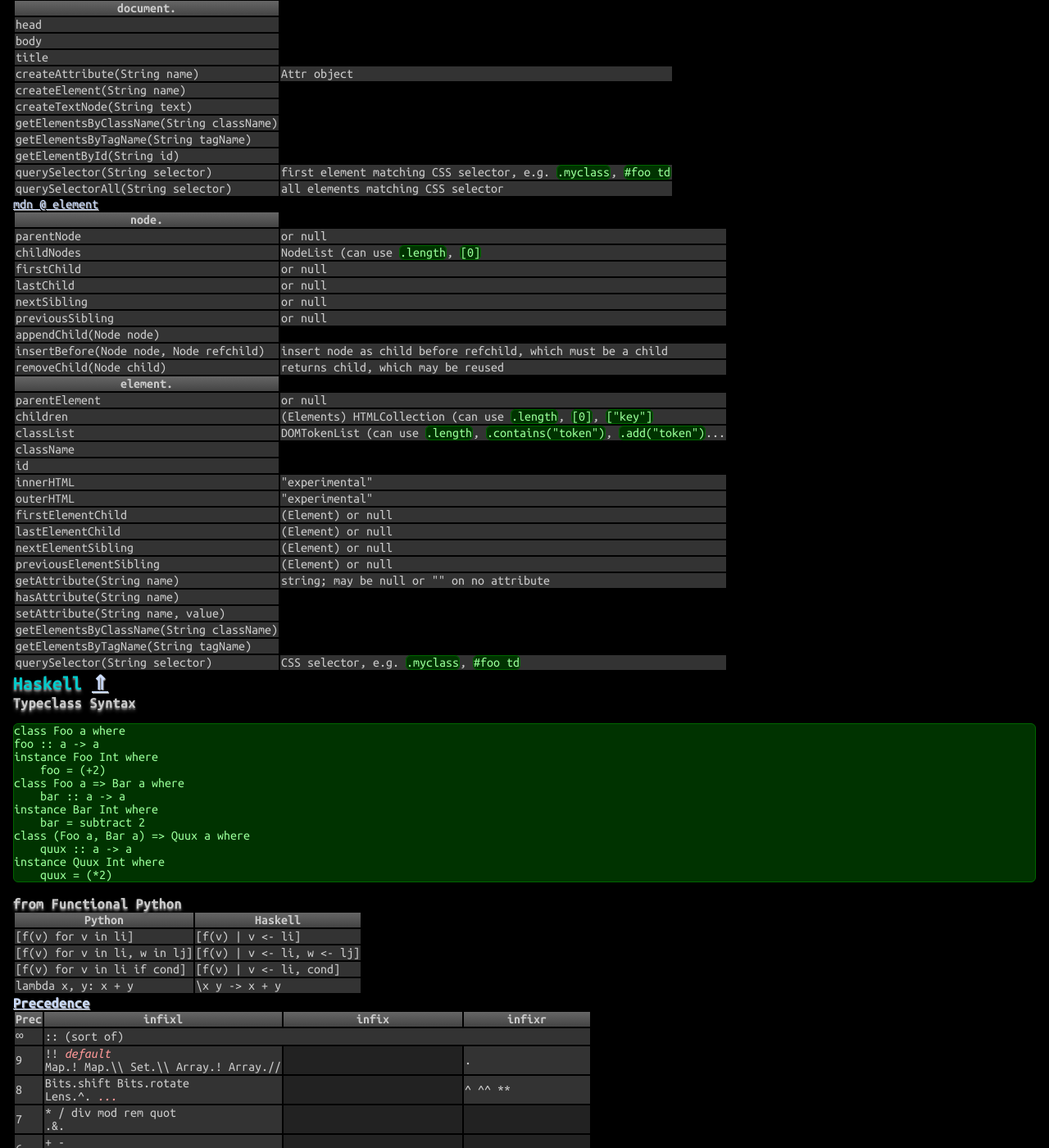
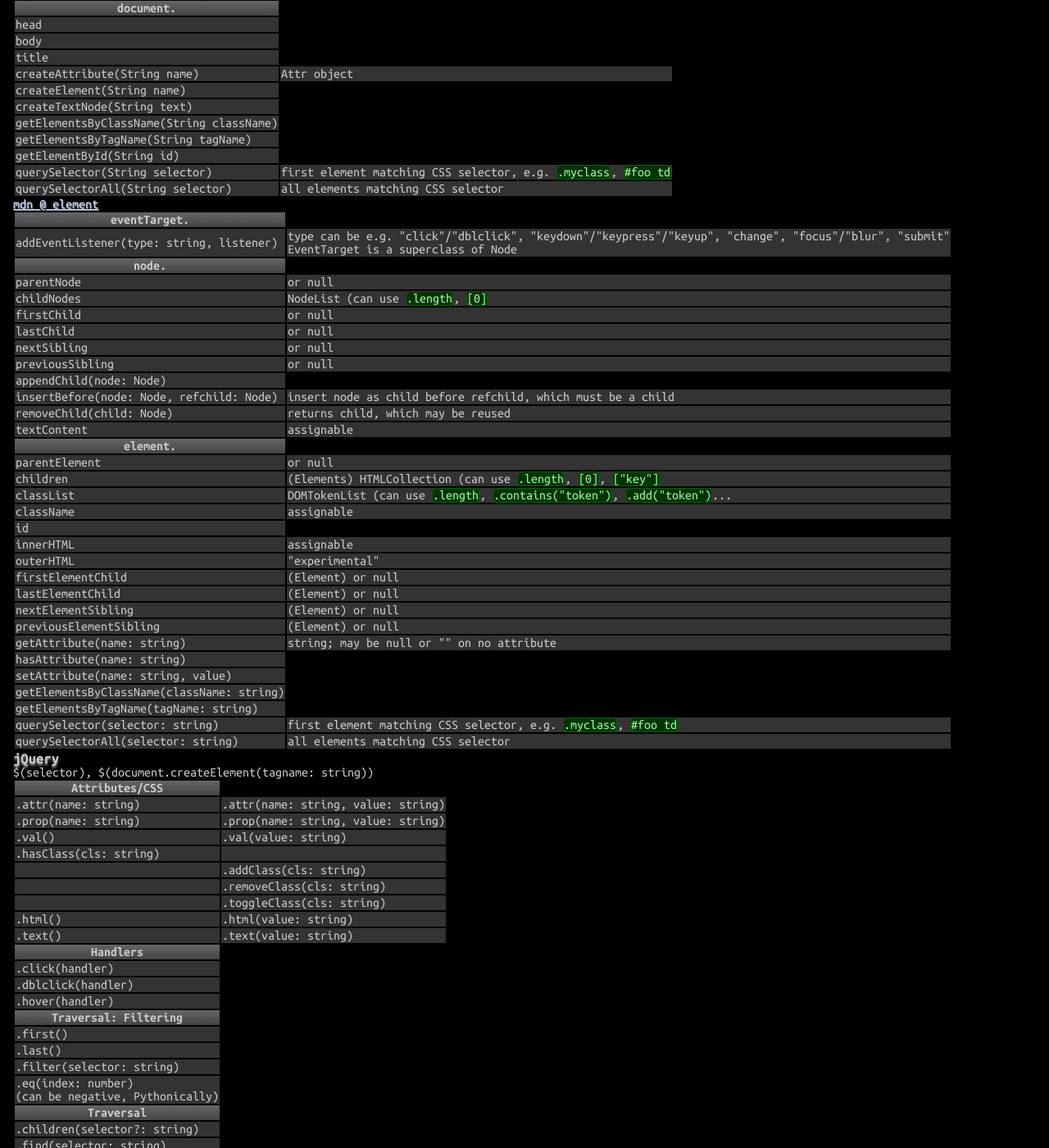
Before and after one commit to betaveros/cs, a Jekyll site: the page built from index.html, in a window 1280 px wide and 1400 px high, scrolled down 8375 px. Shown: the whole window at 82% size. Built offline with Jekyll 4.4.1, drawn with Linux system fonts in a browser that asks for light colours; some of the changed text lies outside the part shown.

Commit message:
some more DOM and jQuery

```diff
--- a/_includes/web.html
+++ b/_includes/web.html
@@ -100,6 +100,11 @@
 </table>
 <a href="https://developer.mozilla.org/en-US/docs/Web/API/element">mdn @ element</a>
 <table>
+	<tr><th>eventTarget.</th></tr>
+	<tr><td>addEventListener(type: string, listener)</td><td>
+			type can be e.g. "click"/"dblclick", "keydown"/"keypress"/"keyup", "change", "focus"/"blur", "submit"<br/>
+			EventTarget is a superclass of Node
+		</td></tr>
 	<tr><th>node.</th></tr>
 	<tr><td>parentNode</td><td>or null</td></tr>
 	<tr><td>childNodes</td><td>NodeList (can use <code>.length</code>, <code>[0]</code></td></tr>
@@ -107,25 +112,56 @@
 	<tr><td>lastChild</td><td>or null</td></tr>
 	<tr><td>nextSibling</td><td>or null</td></tr>
 	<tr><td>previousSibling</td><td>or null</td></tr>
-	<tr><td>appendChild(Node node)</td></tr>
-	<tr><td>insertBefore(Node node, Node refchild)</td><td>insert node as child before refchild, which must be a child</td></tr>
-	<tr><td>removeChild(Node child)</td><td>returns child, which may be reused</td></tr>
+	<tr><td>appendChild(node: Node)</td></tr>
+	<tr><td>insertBefore(node: Node, refchild: Node)</td><td>insert node as child before refchild, which must be a child</td></tr>
+	<tr><td>removeChild(child: Node)</td><td>returns child, which may be reused</td></tr>
+	<tr><td>textContent</td><td>assignable</td></tr>
 	<tr><th>element.</th></tr>
 	<tr><td>parentElement</td><td>or null</td></tr>
 	<tr><td>children</td><td>(Elements) HTMLCollection (can use <code>.length</code>, <code>[0]</code>, <code>["key"]</code></td></tr>
 	<tr><td>classList</td><td>DOMTokenList (can use <code>.length</code>, <code>.contains("token")</code>, <code>.add("token")</code>...</td></tr>
-	<tr><td>className</td></tr>
+	<tr><td>className</td><td>assignable</td></tr>
 	<tr><td>id</td></tr>
-	<tr><td>innerHTML</td><td>"experimental"</td></tr>
+	<tr><td>innerHTML</td><td>assignable</td></tr>
 	<tr><td>outerHTML</td><td>"experimental"</td></tr>
 	<tr><td>firstElementChild</td><td>(Element) or null</td></tr>
 	<tr><td>lastElementChild</td><td>(Element) or null</td></tr>
 	<tr><td>nextElementSibling</td><td>(Element) or null</td></tr>
 	<tr><td>previousElementSibling</td><td>(Element) or null</td></tr>
-	<tr><td>getAttribute(String name)</td><td>string; may be null or "" on no attribute</td></tr>
-	<tr><td>hasAttribute(String name)</td></tr>
-	<tr><td>setAttribute(String name, value)</td></tr>
-	<tr><td>getElementsByClassName(String className)</td></tr>
-	<tr><td>getElementsByTagName(String tagName)</td></tr>
-	<tr><td>querySelector(String selector)</td><td>CSS selector, e.g. <code>.myclass</code>, <code>#foo td</code></td></tr>
+	<tr><td>getAttribute(name: string)</td><td>string; may be null or "" on no attribute</td></tr>
+	<tr><td>hasAttribute(name: string)</td></tr>
+	<tr><td>setAttribute(name: string, value)</td></tr>
+	<tr><td>getElementsByClassName(className: string)</td></tr>
+	<tr><td>getElementsByTagName(tagName: string)</td></tr>
+	<tr><td>querySelector(selector: string)</td><td>first element matching CSS selector, e.g. <code>.myclass</code>, <code>#foo td</code></td></tr>
+	<tr><td>querySelectorAll(selector: string)</td><td>all elements matching CSS selector</td></tr>
 </table>
+<h3>jQuery</h3>
+$(selector), $(document.createElement(tagname: string))
+<table>
+	<tr><th>Attributes/CSS</th></tr>
+	<tr><td>.attr(name: string)</td><td>.attr(name: string, value: string)</td></tr>
+	<tr><td>.prop(name: string)</td><td>.prop(name: string, value: string)</td></tr>
+	<tr><td>.val()</td><td>.val(value: string)</td></tr>
+	<tr><td>.hasClass(cls: string)</td><td></td></tr>
+	<tr><td></td><td>.addClass(cls: string)</td></tr>
+	<tr><td></td><td>.removeClass(cls: string)</td></tr>
+	<tr><td></td><td>.toggleClass(cls: string)</td></tr>
+	<tr><td>.html()</td><td>.html(value: string)</td></tr>
+	<tr><td>.text()</td><td>.text(value: string)</td></tr>
+	<tr><th>Handlers</th></tr>
+	<tr><td>.click(handler)</td></tr>
+	<tr><td>.dblclick(handler)</td></tr>
+	<tr><td>.hover(handler)</td></tr>
+	<tr><th>Traversal: Filtering</th></tr>
+	<tr><td>.first()</td></tr>
+	<tr><td>.last()</td></tr>
+	<tr><td>.filter(selector: string)</td></tr>
+	<tr><td>.eq(index: number)<br/> (can be negative, Pythonically)</td></tr>
+	<tr><th>Traversal</th></tr>
+	<tr><td>.children(selector?: string)</td></tr>
+	<tr><td>.find(selector: string)<br/> (descendants)</td></tr>
+	<tr><td>.next()</td></tr>
+	<tr><td>.prev()</td></tr>
+	<tr><td>.parent()</td></tr>
+</table>
```
